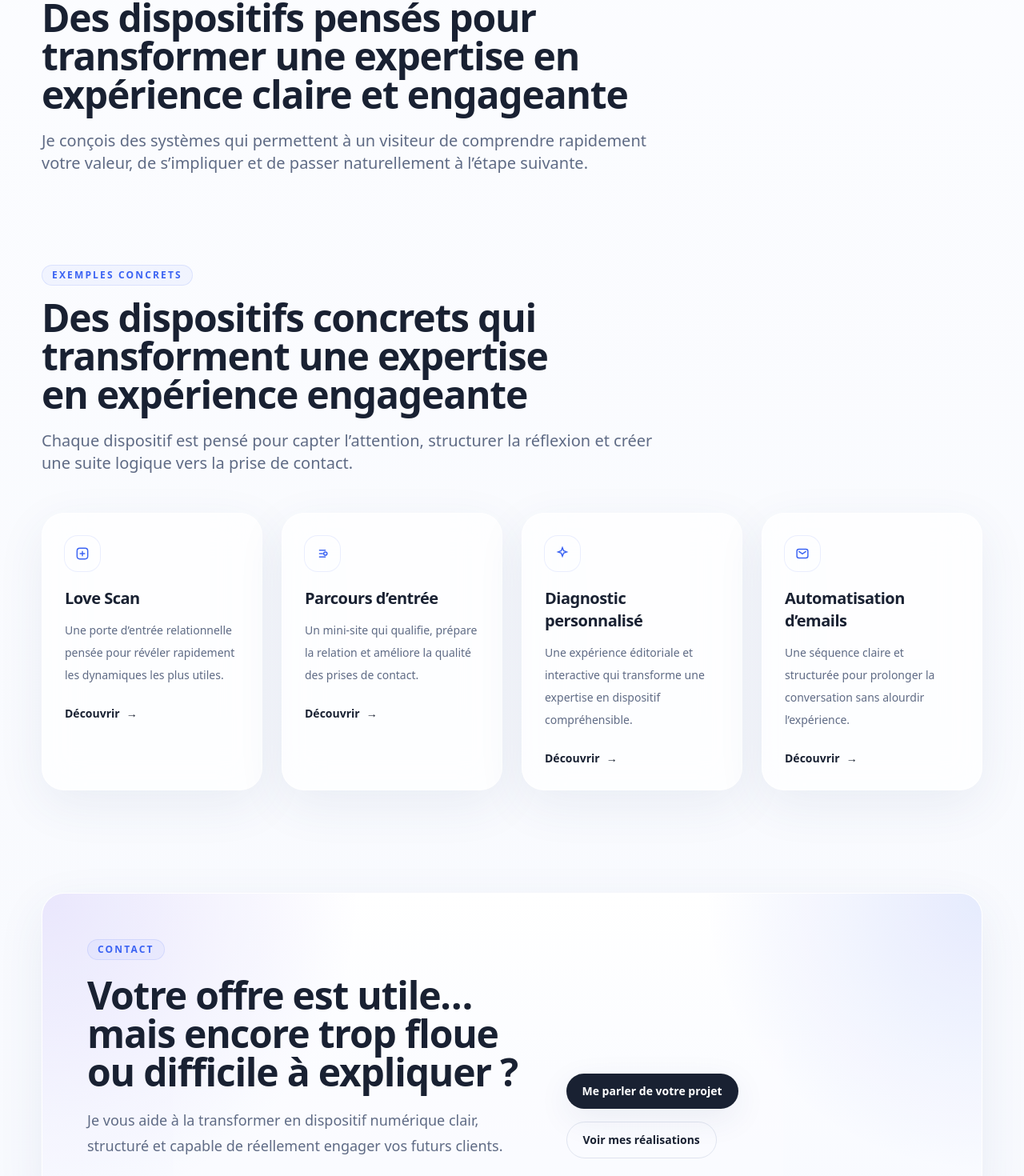
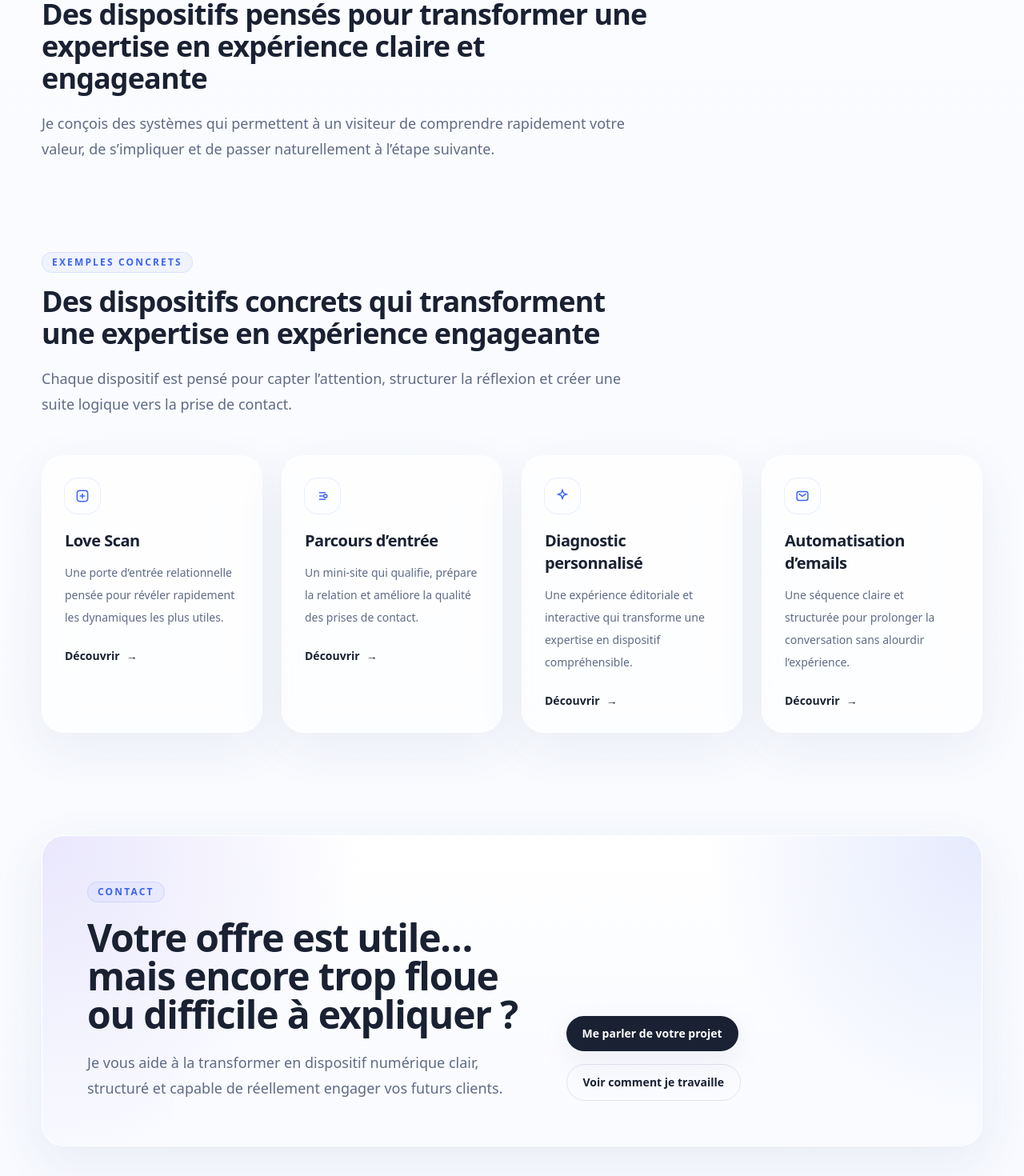
Before and after one commit to arnaudcrestey/portail-site-vitrine, a Next.js app: page / in a window 1280 px wide. Shown: the part 1800-3270 px from the top of the page at 80% size. Built offline with nearby package versions, Linux system fonts and the light colour scheme.

Commit message:
Update page.tsx

```diff
--- a/app/page.tsx
+++ b/app/page.tsx
@@ -1,6 +1,6 @@
 import { DeviceCard } from '@/components/cards';
 import { HomeHero } from '@/components/hero';
-import { ButtonLink, SectionHeading, Surface } from '@/components/ui';
+import { ButtonLink, Surface } from '@/components/ui';
 import { deviceExamples } from '@/data/site';
 
 export default function HomePage() {
@@ -33,21 +33,35 @@ export default function HomePage() {
 
       <section className="section-spacing pt-4">
         <div className="container-layout">
-          <SectionHeading
-            eyebrow="Expertise"
-            title="Des dispositifs pensés pour transformer une expertise en expérience claire et engageante"
-            description="Je conçois des systèmes qui permettent à un visiteur de comprendre rapidement votre valeur, de s’impliquer et de passer naturellement à l’étape suivante."
-          />
+          <div className="max-w-3xl">
+            <span className="section-eyebrow">Expertise</span>
+
+            <h2 className="mt-4 text-3xl font-semibold tracking-tight text-ink sm:text-4xl">
+              Des dispositifs pensés pour transformer une expertise en expérience claire et engageante
+            </h2>
+
+            <p className="mt-5 text-lg leading-8 text-slate">
+              Je conçois des systèmes qui permettent à un visiteur de comprendre rapidement votre valeur, de
+              s’impliquer et de passer naturellement à l’étape suivante.
+            </p>
+          </div>
         </div>
       </section>
 
       <section className="section-spacing pt-0">
         <div className="container-layout">
-          <SectionHeading
-            eyebrow="Exemples concrets"
-            title="Des dispositifs concrets qui transforment une expertise en expérience engageante"
-            description="Chaque dispositif est pensé pour capter l’attention, structurer la réflexion et créer une suite logique vers la prise de contact."
-          />
+          <div className="max-w-3xl">
+            <span className="section-eyebrow">Exemples concrets</span>
+
+            <h2 className="mt-4 text-3xl font-semibold tracking-tight text-ink sm:text-4xl">
+              Des dispositifs concrets qui transforment une expertise en expérience engageante
+            </h2>
+
+            <p className="mt-5 text-lg leading-8 text-slate">
+              Chaque dispositif est pensé pour capter l’attention, structurer la réflexion et créer une suite logique
+              vers la prise de contact.
+            </p>
+          </div>
 
           <div className="mt-12 grid gap-6 md:grid-cols-2 xl:grid-cols-4">
             {deviceExamples.map((item) => (
@@ -79,8 +93,8 @@ export default function HomePage() {
               <div className="flex flex-col gap-4 sm:flex-row lg:flex-col lg:items-start lg:justify-end">
                 <ButtonLink href="/contact">Me parler de votre projet</ButtonLink>
 
-                <ButtonLink href="/realisations" variant="secondary">
-                  Voir mes réalisations
+                <ButtonLink href="/diagnostics-automatisations" variant="secondary">
+                  Voir comment je travaille
                 </ButtonLink>
               </div>
             </div>
```
